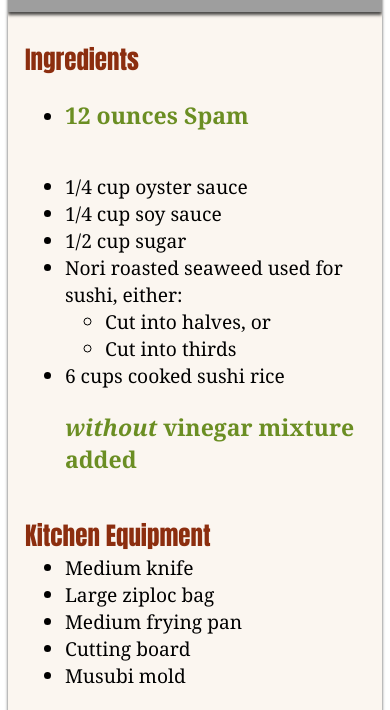
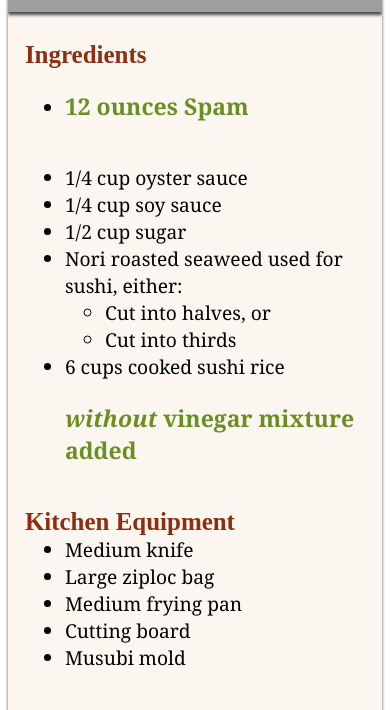
Before and after one commit to paigeps/tp5, a plain HTML site: page index.html in a window 390 px wide. Shown: the part 756-1466 px from the top of the page. Drawn offline with Linux system fonts and the light colour scheme; grey boxes are pictures that could not be loaded; a script that the page names is missing.

Commit message:
Slight changes

```diff
--- a/styles.css
+++ b/styles.css
@@ -62,9 +62,9 @@ li {
   box-shadow: 0px 3px 3px rgba(0,0,0,0.7);
 }
 
-#recipecolumns div#ingredients { flex-basis: 30%; }
-#recipecolumns div#equipment { flex-basis: 25%; }
-#recipecolumns div#directions { flex-basis: 50%; }
+#recipecolumns div#ingredients { flex-basis: 33%; }
+#recipecolumns div#equipment { flex-basis: 33%; }
+#recipecolumns div#directions { flex-basis: 33%; }
 
 #recipecolumns h4 {
   font-family: "Impact", sans-serif;
@@ -104,4 +104,8 @@ li {
     font-family: "Abril Fatface", serif;
     margin: 0 0 3vh 3vh;
   }
+
+  #recipecolumns h4 {
+    font-family: "Abril Fatface", serif;
+  }
 }
```
